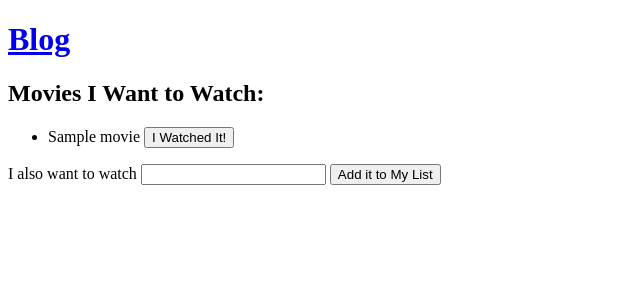
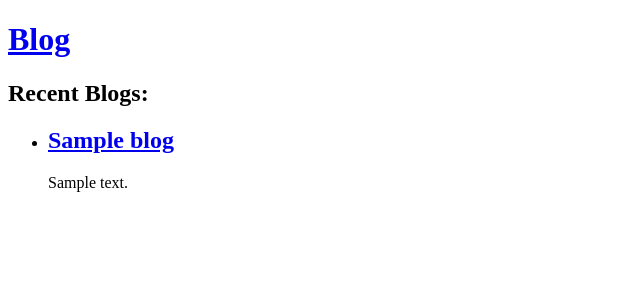
Before and after one commit to Berry080990/build-a-blog, a Python web app: template templates/frontpage.html in a window 1280 px wide. Shown: the top 300 px of the page, without its empty margins (0-640 px from the left). Run offline with Jinja, Linux system fonts and the light colour scheme; the template is opened without the code that fills it: most values are stand-ins (such as "Sample title", 1, 10 or a date in 2020).

Commit message:
have everything but the stand alone page for each blog post

```diff
--- a/templates/frontpage.html
+++ b/templates/frontpage.html
@@ -1,27 +1,16 @@
 {% extends "base.html" %}
 
 {% block content %}
-<h2>Movies I Want to Watch:</h2>
+<h2>Recent Blogs:</h2>
 
 <ul>
-{% for movie in movies %}
+{% for blog in blogs %}
     <li>
-        <form action="/watched-it" method="post">
-            {{ movie.title }}
-            <input type="hidden" name="watched-movie" value="{{ movie.key().id() }}"/>
-            <input type="submit" value="I Watched It!"/>
-        </form>
+        <h2><a href="{{blog.link}}">{{blog.title}}</a></h2>
+        <p>{{blog.body}}</p>
     </li>
 {% endfor %}
 </ul>
 
-<form action="/add" method="post">
-    <label>
-        I also want to watch
-        <input type="text" name="new-movie"/>
-    </label>
-    <input type="submit" value="Add it to My List"/>
-</form>
-
 <p class="error">{{ error if error else "" }}</p>
 {% endblock %}
--- /dev/null
+++ b/templates/permalink.html
@@ -0,0 +1,6 @@
+{% extends "base.html" %}
+
+{% block content %}
+        <h3>{{title}}</h3>
+        <p>{{body}}</p>
+{% endblock %}
```
Also changed, not shown: main.py (+29 -4 lines), index.yaml (line endings or trailing spaces), 1 other file.
